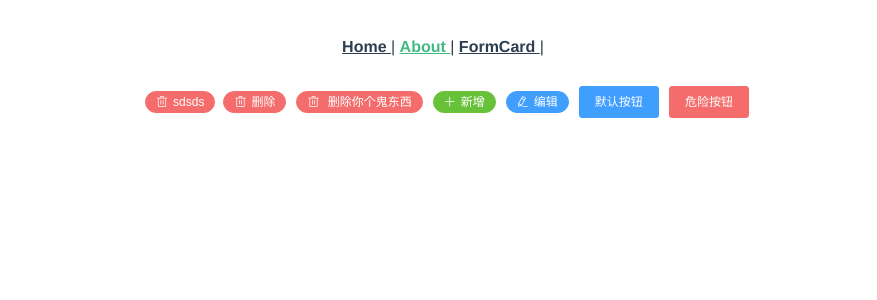
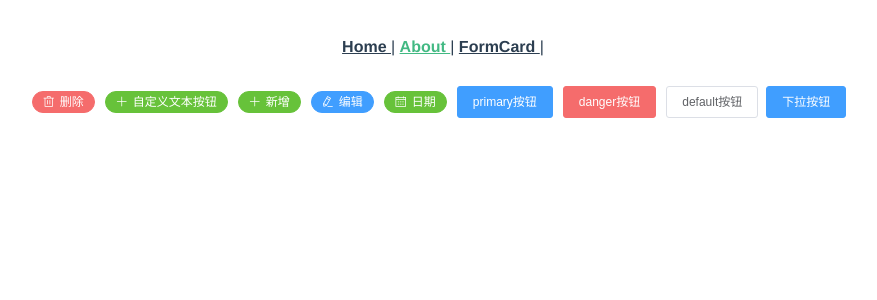
Before and after one commit to jiangjing1994/fishhook, a Vue app: page /Button in a window 1280 px wide. Shown: the top 300 px of the page, without its empty margins (197-1074 px from the left). Built offline with nearby package versions, Linux system fonts and the light colour scheme.

Commit message:
feat: KemButton组件增加自定义按钮配置

```diff
--- a/packages/Button/src/main.vue
+++ b/packages/Button/src/main.vue
@@ -17,6 +17,12 @@ export default {
             type: [Array,Boolean],
             default: false
         },
+        // 自定义按钮配置
+        customButtonConfig: {
+            type: [Object,Boolean],
+            default: false
+        },
+
     },
     computed:{
         evet(){
@@ -135,7 +141,18 @@ export default {
                         text:'新增',
                         icon:"el-icon-plus"
                     },
-                }
+                    download:{
+                        type:'primary',
+                        text:'下载',
+                        icon:"el-icon-download"
+                    },
+                    refresh:{
+                        type:'success',
+                        text:'下载',
+                        icon:"el-icon-refresh"
+                    },
+                },
+                custom:this.customButtonConfig ? this.customButtonConfig :{}
             }
 
 
--- /dev/null
+++ b/packages/SvgIcon/index.vue
@@ -0,0 +1,71 @@
+<template>
+  <div
+    v-if="isExternal"
+    :style="styleExternalIcon"
+    class="svg-external-icon svg-icon"
+    v-on="$listeners"
+  />
+  <svg
+    v-else
+    :class="svgClass"
+    aria-hidden="true"
+    v-on="$listeners"
+  >
+    <use :xlink:href="iconName" />
+  </svg>
+</template>
+
+<script>
+import { isExternal } from '@/utils/validate'
+
+export default {
+  name: 'KemSvgIcon',
+  props: {
+    iconClass: {
+      type: String,
+      required: true
+    },
+    className: {
+      type: String,
+      default: ''
+    }
+  },
+  computed: {
+    isExternal() {
+      return isExternal(this.iconClass)
+    },
+    iconName() {
+      return `#icon-${this.iconClass}`
+    },
+    svgClass() {
+      if (this.className) {
+        return 'svg-icon ' + this.className
+      } else {
+        return 'svg-icon'
+      }
+    },
+    styleExternalIcon() {
+      return {
+        mask: `url(${this.iconClass}) no-repeat 50% 50%`,
+        '-webkit-mask': `url(${this.iconClass}) no-repeat 50% 50%`
+      }
+    }
+  }
+}
+</script>
+
+<style scoped>
+.svg-icon {
+  width: 1em;
+  height: 1em;
+  vertical-align: -0.15em;
+  fill: currentColor;
+  overflow: hidden;
+}
+
+.svg-external-icon {
+  background-color: currentColor;
+  mask-size: cover!important;
+  display: inline-block;
+}
+</style>
--- a/packages/index.js
+++ b/packages/index.js
@@ -1,9 +1,11 @@
 import KemButton from './Button/index'
+import KemSvgIcon from './SvgIcon/index'
 import KemForm from './Form/index'
 
 
 const components = [
     KemButton,
+    KemSvgIcon,
     KemForm,
 
 ];
@@ -20,5 +22,6 @@ if (typeof window !== 'undefined' && window.Vue) {
 export default {
     install,
     KemButton,
+    KemSvgIcon,
     KemForm,
 };
--- /dev/null
+++ b/src/utils/validate.js
@@ -0,0 +1,8 @@
+
+/**
+ * @param {string} path
+ * @returns {Boolean}
+ */
+export const isExternal = path =>{
+  return /^(https?:|mailto:|tel:)/.test(path)
+}
--- a/src/views/Button.vue
+++ b/src/views/Button.vue
@@ -1,16 +1,15 @@
 <template>
   <div class="about">
-    <KemButton :select-button-group="selectButtonGroup" @clickButtonItem='clickButtonItem' type="operate.del" >sdsds</KemButton>
+
     <KemButton type="operate.del" />
-    <KemButton type="operate.del">
-      删除你个鬼东西
-    </KemButton>
+    <KemButton type="operate.add">自定义文本按钮</KemButton>
     <KemButton type="operate.add" />
     <KemButton type="operate.edit" />
-    <KemButton>默认按钮</KemButton>
-    <KemButton type="danger">
-      危险按钮
-    </KemButton>
+    <KemButton type="custom.date" :customButtonConfig="customButtonConfig"/>
+    <KemButton>primary按钮</KemButton>
+    <KemButton type="danger">danger按钮</KemButton>
+    <KemButton type="default">default按钮</KemButton>
+    <KemButton :select-button-group="selectButtonGroup" @clickButtonItem='clickButtonItem'>下拉按钮</KemButton>
   </div>
 </template>
 <script >
@@ -21,7 +20,14 @@ export default {
         { value:'11', label:'11'},
         { value:'2', label:'2'},
         { value:'4', label:'3'},
-      ]
+      ],
+      customButtonConfig:{
+        date:{
+          type:'success',
+          text:'日期',
+          icon:"el-icon-date"
+        },
+      }
     }
   },
   methods: {
```
